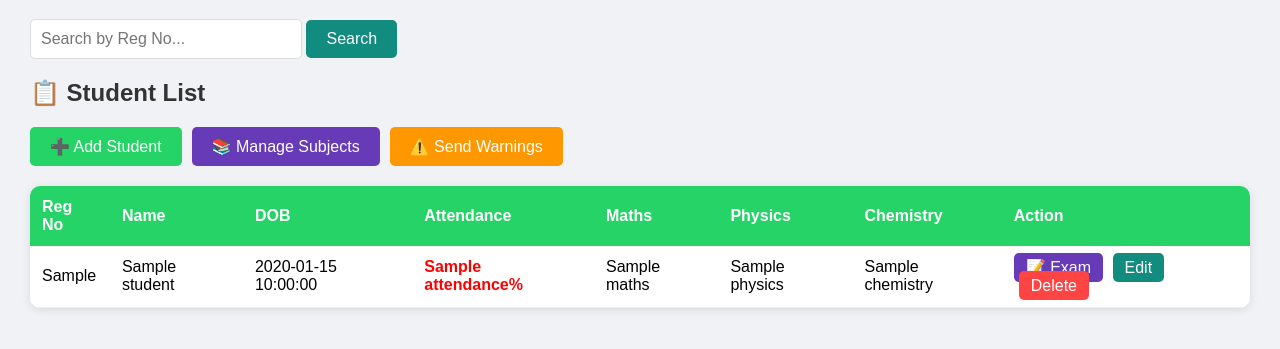
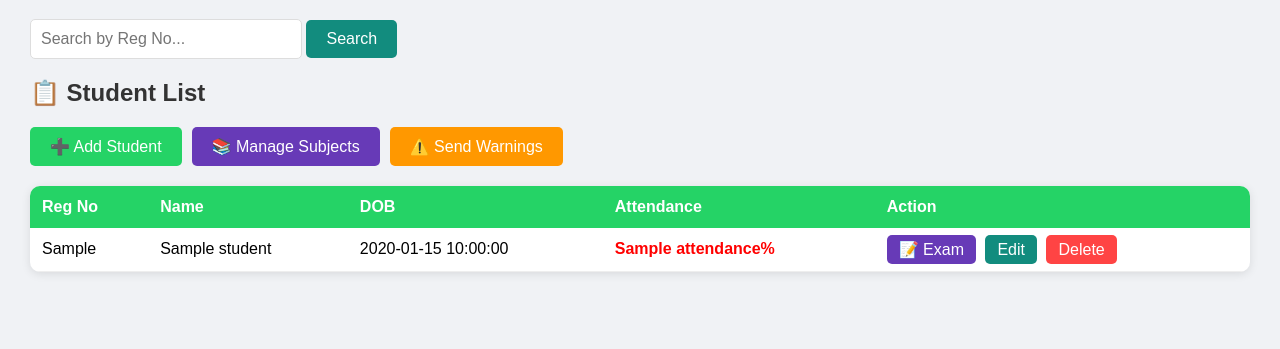
Before and after one commit to kayalmoni14-jpg/student-whatsapp-bot, a Flask app: template templates/dashboard.html in a window 1280 px wide. Shown: the part 202-551 px from the top of the page. Run offline with Flask 3, Linux system fonts and the light colour scheme; the template is opened without the code that fills it: most values are stand-ins (such as "Sample title", 1, 10 or a date in 2020).

Commit message:
Removed old marks columns from dashboard

```diff
--- a/templates/dashboard.html
+++ b/templates/dashboard.html
@@ -138,9 +138,6 @@
                     <th>Name</th>
                     <th>DOB</th>
                     <th>Attendance</th>
-                    <th>Maths</th>
-                    <th>Physics</th>
-                    <th>Chemistry</th>
                     <th>Action</th>
                 </tr>
             </thead>
@@ -151,9 +148,6 @@
                     <td>{{ student.name }}</td>
                     <td>{{ student.dob }}</td>
                     <td style="color: {% if student.attendance|int < 75 %}red{% else %}green{% endif %}; font-weight: bold;">{{ student.attendance }}%</td>
-                    <td>{{ student.maths }}</td>
-                    <td>{{ student.physics }}</td>
-                    <td>{{ student.chemistry }}</td>
                     <td>
                         <a href="/add_exam/{{ student.reg_no }}" style="background:#673ab7;color:white;padding:6px 12px;border-radius:5px;text-decoration:none;">📝 Exam</a>
                         <a href="/edit/{{ student.reg_no }}" style="background:#128C7E;color:white;padding:6px 12px;border-radius:5px;text-decoration:none;margin-left:5px;">Edit</a>
```
